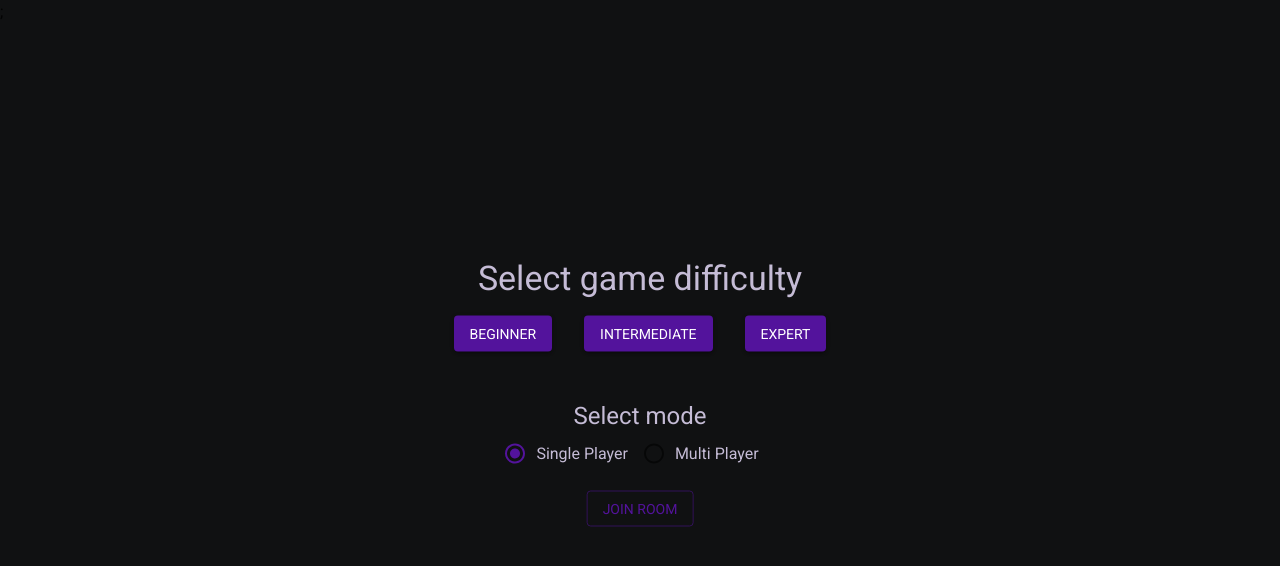
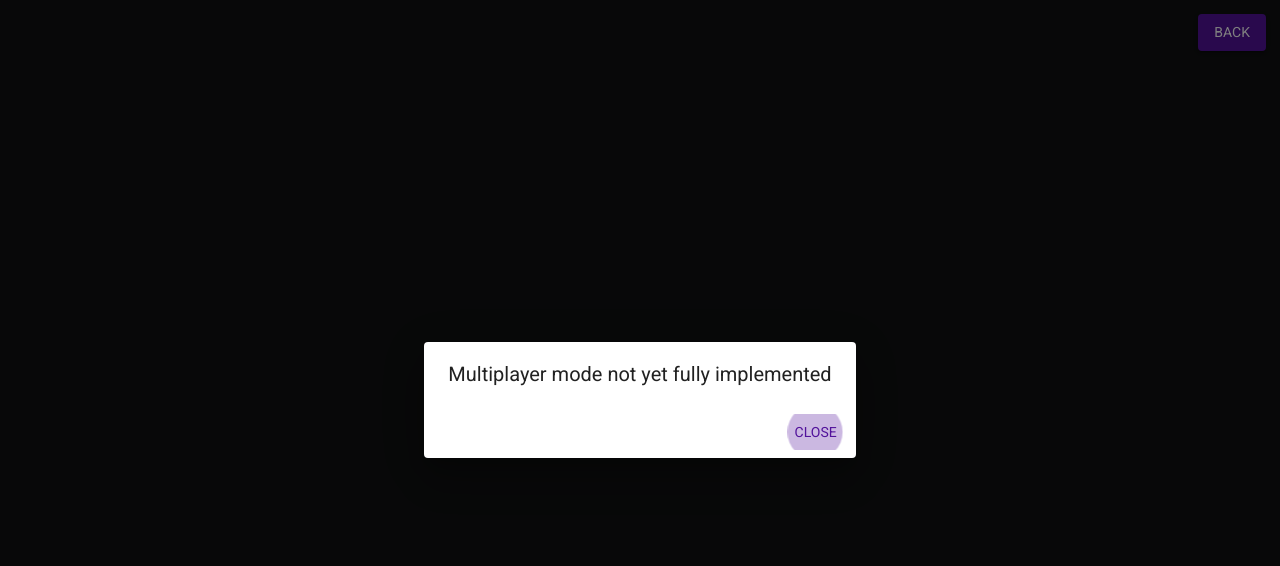
Before and after one commit to cynicade/react-redux-minesweeper, a React (Create React App) app: page /room in a window 1280 px wide. Shown: the top 566 px of the page. Built offline with nearby package versions, Linux system fonts and the light colour scheme.

Commit message:
Multiplayer partially implemented

```diff
--- a/package.json
+++ b/package.json
@@ -19,6 +19,7 @@
     "react": "^18.1.0",
     "react-dom": "^18.1.0",
     "react-redux": "^8.0.2",
+    "react-router-dom": "^6.3.0",
     "react-scripts": "5.0.1",
     "socket.io-client": "^4.5.1",
     "typescript": "^4.7.3",
--- a/src/App.tsx
+++ b/src/App.tsx
@@ -1,40 +1,22 @@
 import React from "react";
 
-import { useAppSelector } from "./app/hooks";
-import { selectDifficulty, selectMultiplayer } from "./app/appSlice";
 import theme from "./components/styles/theme";
 import CssBaseline from "@mui/material/CssBaseline";
 import { ThemeProvider } from "@mui/material";
 import { Settings } from "./components/settings/Settings";
+import { Route, Routes } from "react-router-dom";
+import SinglePlayer from "./components/singleplayer/Singleplayer";
 import { Room } from "./components/room/Room";
-import SinglePlayer from "./components/singleplayer/Singleplayer";
-import { Difficulty } from "./types";
 
 const App: React.FC = (): JSX.Element => {
-  const multiplayer: boolean | null = useAppSelector(selectMultiplayer);
-  const difficulty: Difficulty | null = useAppSelector(selectDifficulty);
-
-  if (!multiplayer && !difficulty)
-    return (
-      <ThemeProvider theme={theme}>
-        <CssBaseline />
-        <Settings />;
-      </ThemeProvider>
-    );
-
-  if (multiplayer) {
-    return (
-      <ThemeProvider theme={theme}>
-        <CssBaseline />
-        <Room />
-      </ThemeProvider>
-    );
-  }
-
   return (
     <ThemeProvider theme={theme}>
       <CssBaseline />
-      <SinglePlayer />
+      <Routes>
+        <Route path="/" element={<Settings />} />
+        <Route path="/singleplayer" element={<SinglePlayer />} />
+        <Route path="/room" element={<Room />} />
+      </Routes>
     </ThemeProvider>
   );
 };
--- a/src/app/appSlice.ts
+++ b/src/app/appSlice.ts
@@ -4,11 +4,13 @@ import { RootState } from "./store";
 
 export interface AppState {
   multiplayer: boolean;
+  joinRoom: boolean;
   difficulty: Difficulty | null;
 }
 
 const initialState: AppState = {
   multiplayer: false,
+  joinRoom: false,
   difficulty: null,
 };
 
--- a/src/components/room/Room.tsx
+++ b/src/components/room/Room.tsx
@@ -1,19 +1,80 @@
-import { Icon, IconButton, List, ListItem, ListItemText } from "@mui/material";
+import {
+  Button,
+  Container,
+  Dialog,
+  DialogActions,
+  DialogTitle,
+  Grid,
+  Icon,
+  IconButton,
+  List,
+  ListItem,
+  ListItemText,
+} from "@mui/material";
 import CheckIcon from "@mui/icons-material/Check";
 import React from "react";
 import { useAppDispatch, useAppSelector } from "../../app/hooks";
-import { roomActions, selectMembers } from "./roomSlice";
+import {
+  roomActions,
+  selectMemberDataStatus,
+  selectMembers,
+  selectRoomId,
+} from "./roomSlice";
 import { IMember } from "../../types";
+import { useNavigate } from "react-router-dom";
 
 export const Room: React.FC = (): JSX.Element => {
+  const [alertOpen, setAlertOpen] = React.useState(true);
   const members = useAppSelector(selectMembers);
+  const memberDataStatus = useAppSelector(selectMemberDataStatus);
+  const roomId = useAppSelector(selectRoomId);
   const dispatch = useAppDispatch();
+  const navigate = useNavigate();
+
+  React.useEffect(() => {
+    if (memberDataStatus === "waiting" && roomId)
+      dispatch(roomActions.getMemberData());
+  }, [dispatch, memberDataStatus, roomId]);
+
+  const handleAlertClose = (): void => {
+    setAlertOpen(false);
+  };
 
   return (
-    <List sx={{ width: "100%", maxWidth: 360, bgcolor: "background.paper" }}>
+    <Container maxWidth="xl" sx={{ height: "100vh" }}>
+      <Button
+        variant="contained"
+        onClick={() => {
+          dispatch(roomActions.leaveRoom());
+          navigate("/", { replace: true });
+        }}
+        sx={{
+          position: "absolute",
+          right: "1em",
+          marginY: "1em",
+        }}
+      >
+        Back
+      </Button>
+      <Grid
+        container
+        justifyContent="center"
+        alignItems="center"
+        sx={{ height: "100%", width: "100%" }}
+      >
+        <Grid item sx={{ minWidth: "250px" }}>
+          <List
+            sx={{
+              width: "100%",
+              maxWidth: 360,
+              bgcolor: "background.paper",
+              borderRadius: "5px",
+            }}
+          >
             {members.map((member: IMember) => (
               <ListItem
                 key={member.name}
+                divider
                 secondaryAction={
                   <IconButton>
                     <CheckIcon />
@@ -24,5 +85,18 @@ export const Room: React.FC = (): JSX.Element => {
               </ListItem>
             ))}
           </List>
+        </Grid>
+      </Grid>
+      <Dialog open={alertOpen} onClose={handleAlertClose}>
+        <DialogTitle id="alert-dialog-title">
+          Multiplayer mode not yet fully implemented
+        </DialogTitle>
+        <DialogActions>
+          <Button onClick={handleAlertClose} autoFocus>
+            Close
+          </Button>
+        </DialogActions>
+      </Dialog>
+    </Container>
   );
 };
--- a/src/components/room/roomAPI.ts
+++ b/src/components/room/roomAPI.ts
@@ -1,8 +1,12 @@
-import { IMember } from "../../types";
+export const room = {
+  getMembers: async (roomId: string) => {
+    const endpoint =
+      process.env.NODE_ENV === "development"
+        ? `${process.env.REACT_APP_API_URL_LOCAL}/members/${roomId}`
+        : `${process.env.REACT_APP_API_URL}/grid/${roomId}`;
 
-export const getMembers = async (roomId: string): Promise<Array<IMember>> => {
-  const data = await fetch(
-    process.env.REACT_APP_API_URL_LOCAL + "/members/" + roomId
-  );
-  return data.json();
+    const res = await fetch(endpoint);
+    const data = await res.json();
+    return data.members;
+  },
 };
--- a/src/components/room/roomMiddleware.ts
+++ b/src/components/room/roomMiddleware.ts
@@ -11,7 +11,11 @@ const roomMiddleware: Middleware = (store) => {
     const isConnectionEstablished =
       socket &&
       store.getState().room.connectionStatus === "connection established";
-    if (roomActions.startConnecting.match(action)) {
+
+    if (
+      roomActions.createRoom.match(action) ||
+      roomActions.startConnecting.match(action)
+    ) {
       if (process.env.NODE_ENV === "development")
         socket = io(process.env.REACT_APP_SOCKET_URL_LOCAL, {
           path: process.env.REACT_APP_SOCKET_PATH_LOCAL,
@@ -22,6 +26,11 @@ const roomMiddleware: Middleware = (store) => {
         });
       socket.on("connect", () => {
         store.dispatch(roomActions.connectionEstablished());
+        if (roomActions.createRoom.match(action))
+          socket.emit(RoomEvents.CreateRoom, store.getState().app.difficulty);
+      });
+      socket.on(RoomEvents.NewRoom, (roomId: string) => {
+        store.dispatch(roomActions.setRoomId({ roomId }));
       });
       socket.on(RoomEvents.NewGrid, (grid: IGrid) => {
         store.dispatch(roomActions.getGrid({ grid }));
--- a/src/components/room/roomSlice.ts
+++ b/src/components/room/roomSlice.ts
@@ -1,10 +1,16 @@
-import { createAction, createSlice, PayloadAction } from "@reduxjs/toolkit";
+import {
+  createAction,
+  createAsyncThunk,
+  createSlice,
+  PayloadAction,
+} from "@reduxjs/toolkit";
 import { IGrid, IMember } from "../../types";
-import { RootState } from "../../app/store";
-import { getMembers } from "./roomAPI";
+import { RootState, store } from "../../app/store";
+import { room } from "./roomAPI";
 
 export interface GameState {
   connectionStatus: "waiting" | "connecting" | "connection established";
+  memberDataStatus: "waiting" | "loading" | "succeeded" | "failed";
   members: Array<IMember>;
   roundInProgress: boolean;
   roomId: string | null;
@@ -13,6 +19,7 @@ export interface GameState {
 
 const initialState: GameState = {
   connectionStatus: "waiting",
+  memberDataStatus: "waiting",
   members: [],
   roundInProgress: false,
   roomId: null,
@@ -38,10 +45,6 @@ export const roomSlice = createSlice({
     getGrid: (state, action: PayloadAction<{ grid: IGrid }>) => {
       state.grid = action.payload.grid;
     },
-    getMemberData: (state) => {
-      state.roomId &&
-        getMembers(state.roomId).then((members) => (state.members = members));
-    },
     startRoundIfReady: (state) => {
       const membersReady = state.members.filter(
         (member: IMember) => member.ready
@@ -56,16 +59,46 @@ export const roomSlice = createSlice({
       state.roomId = null;
     },
   },
+  extraReducers(builder) {
+    builder
+      .addCase(getMemberData.pending, (state, _action) => {
+        state.memberDataStatus = "loading";
+        state.members = [];
+      })
+      .addCase(getMemberData.fulfilled, (state, action) => {
+        state.memberDataStatus = "succeeded";
+        state.members = action.payload;
+      })
+      .addCase(getMemberData.rejected, (state, _action) => {
+        state.memberDataStatus = "failed";
+        state.members = [];
+      });
+  },
 });
+
+export const getMemberData = createAsyncThunk(
+  "room/getMemberData",
+  async () => {
+    const roomId = store.getState().room.roomId;
+    if (roomId) return (await room.getMembers(roomId)) as Array<IMember>;
+
+    // TODO: handle errors
+    return [];
+  }
+);
 
 const requestNewGrid = createAction("room/request_new_grid");
 const createRoom = createAction("room/create_room");
 
 export const selectMembers = (state: RootState) => state.room.members;
+export const selectMemberDataStatus = (state: RootState) =>
+  state.room.memberDataStatus;
 export const selectConnection = (state: RootState) =>
   state.room.connectionStatus;
+export const selectRoomId = (state: RootState) => state.room.roomId;
 export const roomActions = {
   ...roomSlice.actions,
+  getMemberData,
   requestNewGrid,
   createRoom,
 };
--- a/src/components/settings/Settings.tsx
+++ b/src/components/settings/Settings.tsx
@@ -18,6 +18,7 @@ import React from "react";
 import { useAppDispatch, useAppSelector } from "../../app/hooks";
 import { roomActions } from "../room/roomSlice";
 import { appActions, selectMultiplayer } from "../../app/appSlice";
+import { useNavigate } from "react-router-dom";
 
 export const Settings: React.FC = (): JSX.Element => {
   const [roomIdValue, setRoomIdValue] = React.useState<string>("");
@@ -25,6 +26,7 @@ export const Settings: React.FC = (): JSX.Element => {
   const [alertOpen, setAlertOpen] = React.useState(false);
   const multiplayer = useAppSelector(selectMultiplayer);
   const dispatch = useAppDispatch();
+  const navigate = useNavigate();
 
   const handleChange = (e: React.ChangeEvent<HTMLInputElement>): void => {
     const dirtyInput = e.target.value;
@@ -50,17 +52,17 @@ export const Settings: React.FC = (): JSX.Element => {
     setModalOpen(true);
   };
 
-  const handleJoin = (): void => {
+  const handleJoin = async (): Promise<void> => {
     setModalOpen(false);
-    fetch(
+    const res = await fetch(
       process.env.REACT_APP_API_URL_LOCAL + "/checkRoom/" + roomIdValue
-    ).then((res) => {
-      if (res.status === 200) {
-        dispatch(appActions.setMode({ multiplayer: true }));
-        dispatch(roomActions.startConnecting());
-        dispatch(roomActions.setRoomId({ roomId: roomIdValue }));
-      } else setAlertOpen(true);
-    });
+    );
+    if (res.status === 200) {
+      dispatch(appActions.setMode({ multiplayer: true }));
+      dispatch(roomActions.startConnecting());
+      dispatch(roomActions.setRoomId({ roomId: roomIdValue }));
+      navigate("/room", { replace: true });
+    } else setAlertOpen(true);
   };
 
   return (
@@ -86,7 +88,10 @@ export const Settings: React.FC = (): JSX.Element => {
             variant="contained"
             onClick={() => {
               dispatch(appActions.setDifficulty({ difficulty: "beginner" }));
-              if (multiplayer) dispatch(roomActions.createRoom());
+              if (multiplayer) {
+                dispatch(roomActions.createRoom());
+                navigate("/room", { replace: true });
+              } else navigate("/singleplayer", { replace: true });
             }}
           >
             Beginner
@@ -99,7 +104,10 @@ export const Settings: React.FC = (): JSX.Element => {
               dispatch(
                 appActions.setDifficulty({ difficulty: "intermediate" })
               );
-              if (multiplayer) dispatch(roomActions.createRoom());
+              if (multiplayer) {
+                dispatch(roomActions.createRoom());
+                navigate("/room", { replace: true });
+              } else navigate("/singleplayer", { replace: true });
             }}
           >
             Intermediate
@@ -110,7 +118,10 @@ export const Settings: React.FC = (): JSX.Element => {
             variant="contained"
             onClick={() => {
               dispatch(appActions.setDifficulty({ difficulty: "expert" }));
-              if (multiplayer) dispatch(roomActions.createRoom());
+              if (multiplayer) {
+                dispatch(roomActions.createRoom());
+                navigate("/room", { replace: true });
+              } else navigate("/singleplayer", { replace: true });
             }}
           >
             Expert
@@ -153,6 +164,7 @@ export const Settings: React.FC = (): JSX.Element => {
         <Grid item m="1em" xs={12}>
           <Button
             variant="outlined"
+            color="secondary"
             sx={{
               position: "relative",
               left: "50%",
--- a/src/components/singleplayer/Singleplayer.tsx
+++ b/src/components/singleplayer/Singleplayer.tsx
@@ -3,15 +3,16 @@ import React from "react";
 import { useAppDispatch, useAppSelector } from "../../app/hooks";
 import { Game } from "../game/Game";
 import { Button, Container, Grid } from "@mui/material";
-import { appActions } from "../../app/appSlice";
 import {
   gameActions,
   selectGameState,
   selectGridStatus,
 } from "../game/gameSlice";
+import { useNavigate } from "react-router-dom";
 
 export const SinglePlayer: React.FC = (): JSX.Element => {
   const dispatch = useAppDispatch();
+  const navigate = useNavigate();
   const gameStatus = useAppSelector(selectGameState);
   const gridStatus = useAppSelector(selectGridStatus);
 
@@ -31,8 +32,8 @@ export const SinglePlayer: React.FC = (): JSX.Element => {
       <Button
         variant="contained"
         onClick={() => {
-          dispatch(appActions.backToMenu());
           dispatch(gameActions.reset());
+          navigate("/", { replace: true });
         }}
         sx={{
           position: "absolute",
--- a/src/index.tsx
+++ b/src/index.tsx
@@ -1,18 +1,21 @@
-import React from 'react';
-import { createRoot } from 'react-dom/client';
-import { Provider } from 'react-redux';
-import { store } from './app/store';
-import App from './App';
-import reportWebVitals from './reportWebVitals';
-import './index.css';
+import React from "react";
+import { createRoot } from "react-dom/client";
+import { Provider } from "react-redux";
+import { BrowserRouter } from "react-router-dom";
+import { store } from "./app/store";
+import App from "./App";
+import reportWebVitals from "./reportWebVitals";
+import "./index.css";
 
-const container = document.getElementById('root')!;
+const container = document.getElementById("root")!;
 const root = createRoot(container);
 
 root.render(
   <React.StrictMode>
     <Provider store={store}>
-      <App />
+      <BrowserRouter>
+        <App />
+      </BrowserRouter>
     </Provider>
   </React.StrictMode>
 );
```
Also changed, not shown: 1 other file (tests, documents, lock files or other folders). Lines whose indentation alone changed are shown as unchanged.
